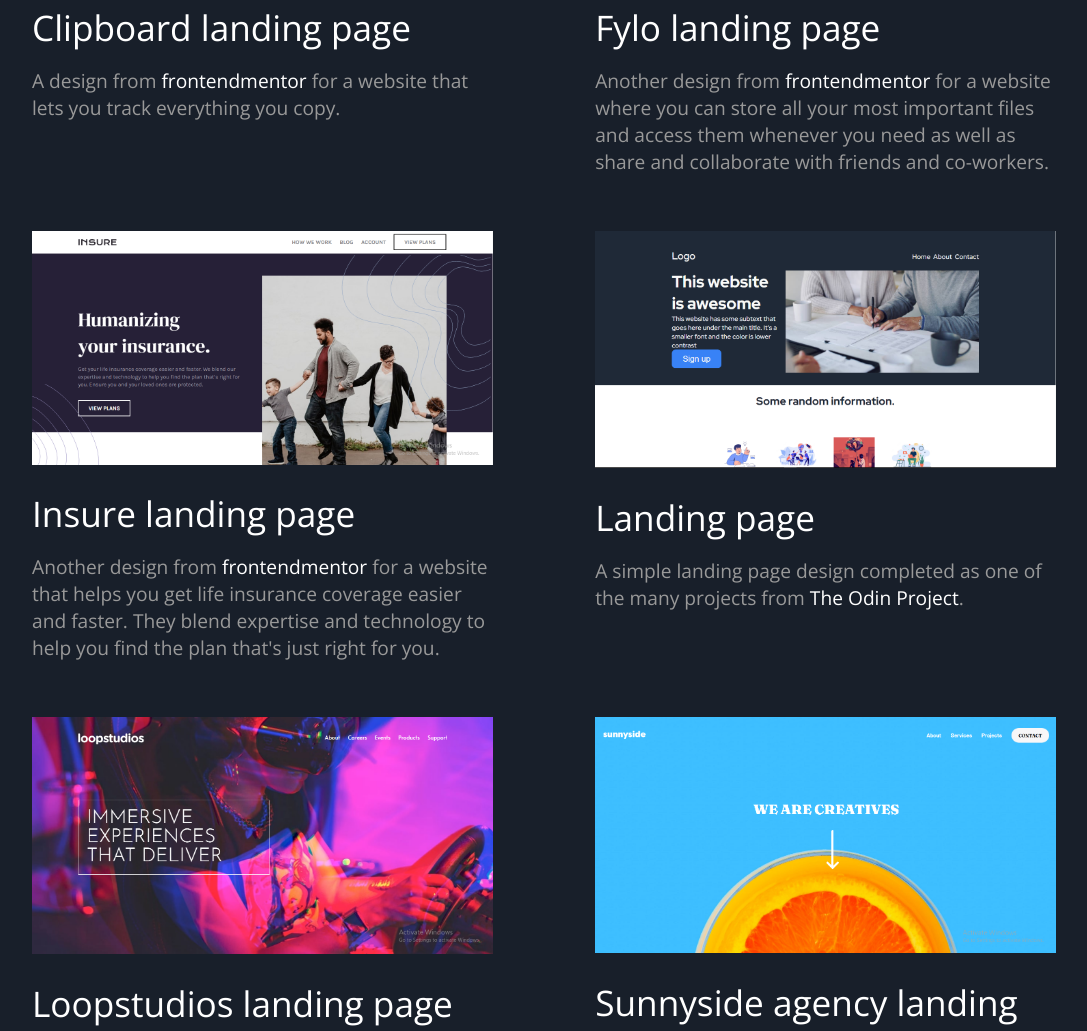
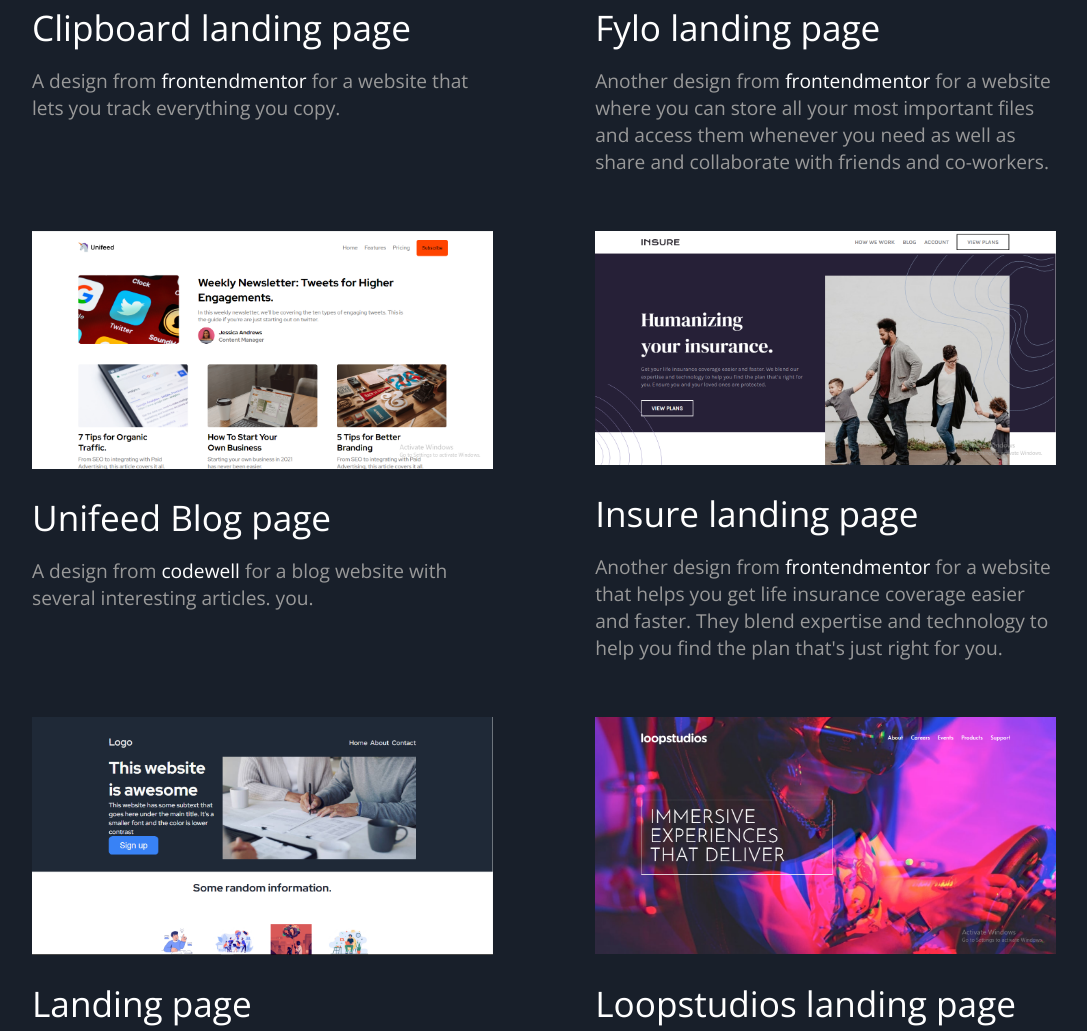
Before and after one commit to Davethadev/portfolio-page, a plain HTML site: page index.html in a window 1280 px wide. Shown: the part 1199-2230 px from the top of the page, without its empty margins (96-1183 px from the left). Drawn offline with nearby package versions, Linux system fonts and the light colour scheme.

Commit message:
add new project

```diff
--- a/index.html
+++ b/index.html
@@ -85,6 +85,14 @@
                         Another design from <a href="https://www.frontendmentor.io/challenges/fylo-dark-theme-landing-page-5ca5f2d21e82137ec91a50fd">frontendmentor</a> for a website where you can store all your most important
                         files and access them whenever you need as well as share and collaborate with friends and
                         co-workers.
+                    </p>
+                </div>
+                <div class="work-tile">
+                    <img src="./images/unifeed-blog.png" alt="">
+                    <a href="https://davethadev.github.io/unifeed-blog/">Unifeed Blog page</a>
+                    <p>
+                        A design from <a href="https://www.codewell.cc/challenges/unifeed-blog-page--608d9d5c747bad001532bd7c">codewell</a> for a blog website with several interesting articles.
+                        you.
                     </p>
                 </div>
                 <div class="work-tile">
--- a/styles.css
+++ b/styles.css
@@ -233,7 +233,7 @@ footer {
     margin-left: 1rem;
 }
 
-@media(max-width: 760px) {
+@media(max-width: 400px) {
 
     main {
         width: 100%;
```
Also changed, not shown: images/unifeed-blog.png (added).
